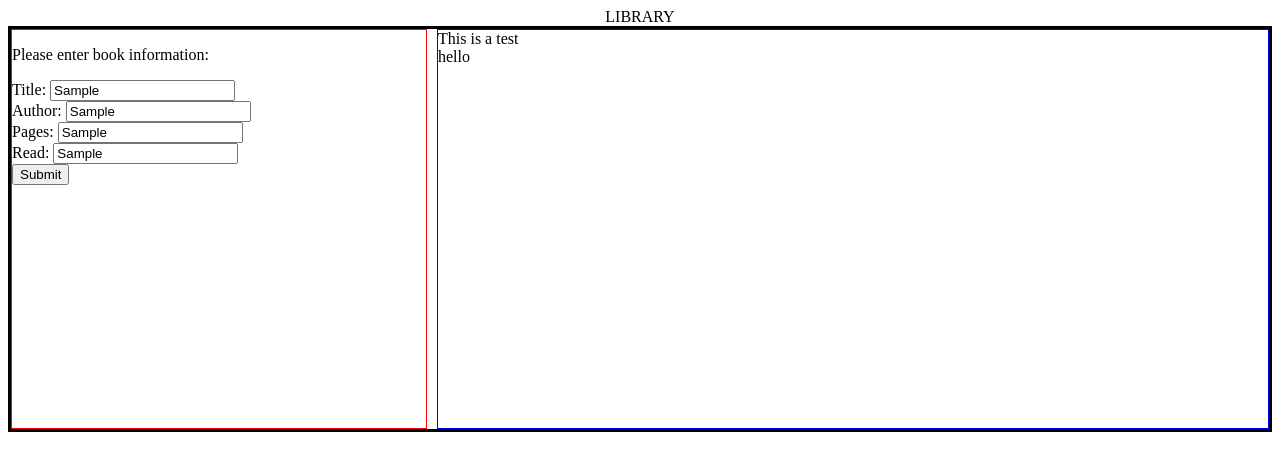
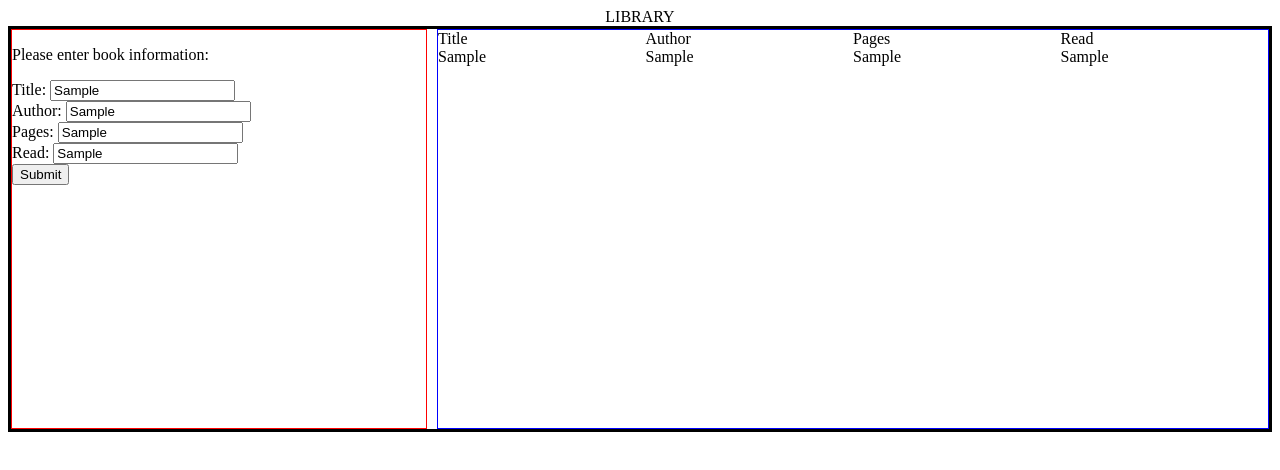
Before and after one commit to kpgh46/Library, a plain HTML site: page index.html in a window 1280 px wide. Both pictures are taken after typing "Sample", "Sample", "Sample", "Sample" into the empty fields and a click on the button "Submit". Drawn offline with Linux system fonts and the light colour scheme.

Commit message:
form inputs pushes to webpage

```diff
--- a/index.html
+++ b/index.html
@@ -26,8 +26,10 @@
     </form>
 
         <section id = "books">
-        <div id = 'test'>This is a test</div>
-
+            <div id = 'libTitle'>Title</div>
+            <div id = 'libAuthor'>Author</div>
+            <div id = 'libPages'>Pages</div>
+            <div id = 'libRead'>Read</div>
         </section>
 
 
--- a/script.js
+++ b/script.js
@@ -1,6 +1,10 @@
 let myLibrary = [];
 let button = document.querySelector("#button");
 let books =document.querySelector("#books");
+let libTitle = document.querySelector("#libTitle")
+let libAuthor = document.querySelector("#libAuthor")
+let libPages = document.querySelector("#libPages")
+let libRead = document.querySelector("#libRead")
 
 
 function Book(title, author, pages, read){
@@ -11,7 +15,7 @@ function Book(title, author, pages, read){
 };
 
 function addBookToLibrary(book){
-    return myLibrary.push(book);
+     myLibrary.push(book);
 };
 
 function submitButton(){
@@ -21,20 +25,39 @@ function submitButton(){
     let read = document.querySelector("#read").value;
 
     //create book from input fields:
-    let newBook = new Book(title,author,pages,read)
+    let newBook = new Book(title,author,pages,read);
 
     //push book to 'myLibary'
     addBookToLibrary(newBook);
 
-    for (let i = 0; i < myLibrary.length; i++){
-        let newDiv = document.createElement("DIV");
-        newDiv.innerHTML = "hello";
-        books.appendChild(newDiv);
-    };
+    toPage(myLibrary);
 
-    console.log(myLibrary);
+};
+
+
+function toPage(arr){
+    for (let title in myLibrary){
+        let newTitle = document.createElement('DIV');
+        newTitle.textContent = (`${myLibrary[title].title}`);
+        libTitle.appendChild(newTitle);
+    }
+
+    for (let author in myLibrary){
+        let newAuthor = document.createElement('DIV');
+        newAuthor.textContent = (`${myLibrary[author].author}`);
+        libAuthor.appendChild(newAuthor);
+    }
+
+    for (let pages in myLibrary){
+        let newPages = document.createElement('DIV');
+        newPages.textContent = (`${myLibrary[pages].pages}`);
+        libPages.appendChild(newPages);
+    }
+    for (let read in myLibrary){
+        let newRead = document.createElement('DIV');
+        newRead.textContent = (`${myLibrary[read].read}`);
+        libRead.appendChild(newRead);
+    }
 }
 
-
-//Event Listener
 button.addEventListener("click", submitButton);
--- a/stylesheet.css
+++ b/stylesheet.css
@@ -16,6 +16,8 @@ header{
   }
 
   #books{
+    display: grid;
     grid-column-start:2;
     border: solid blue 1px;
+    grid-template-columns: 1fr 1fr 1fr 1fr;
   }
```
